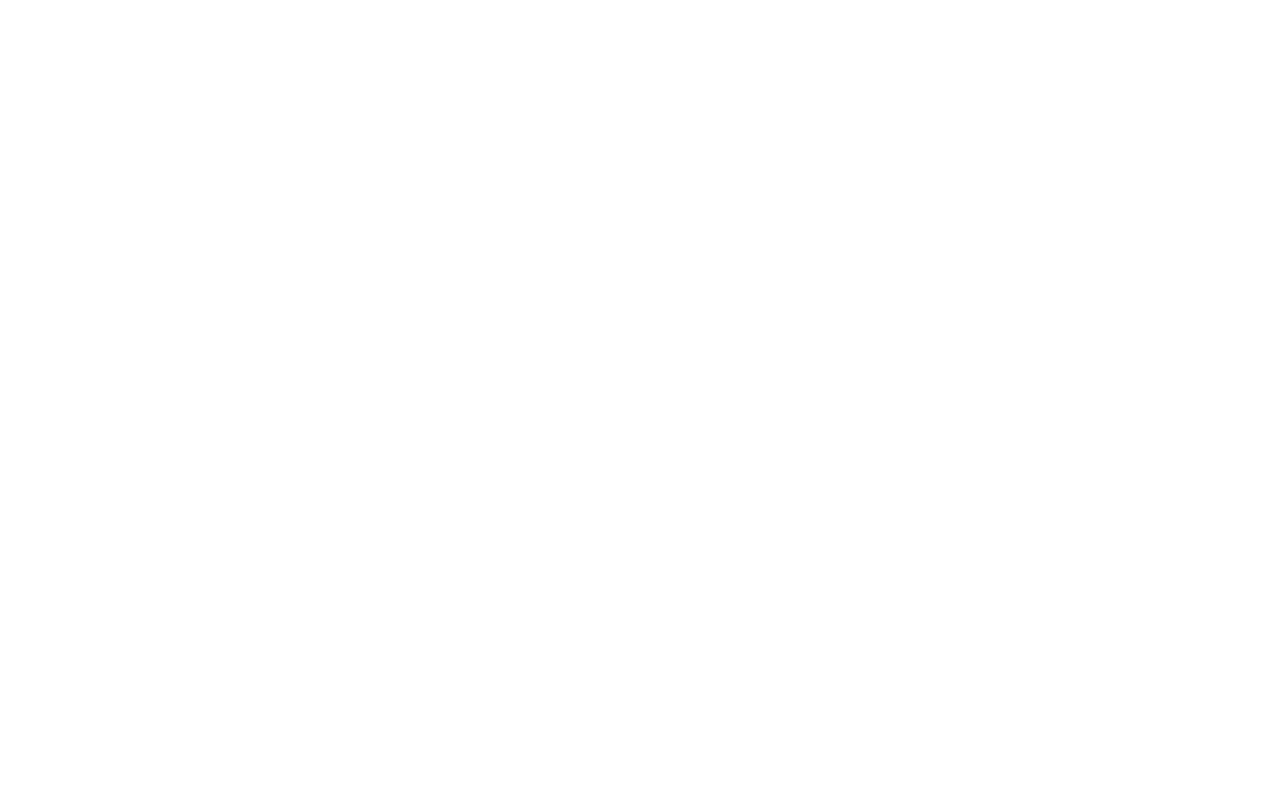
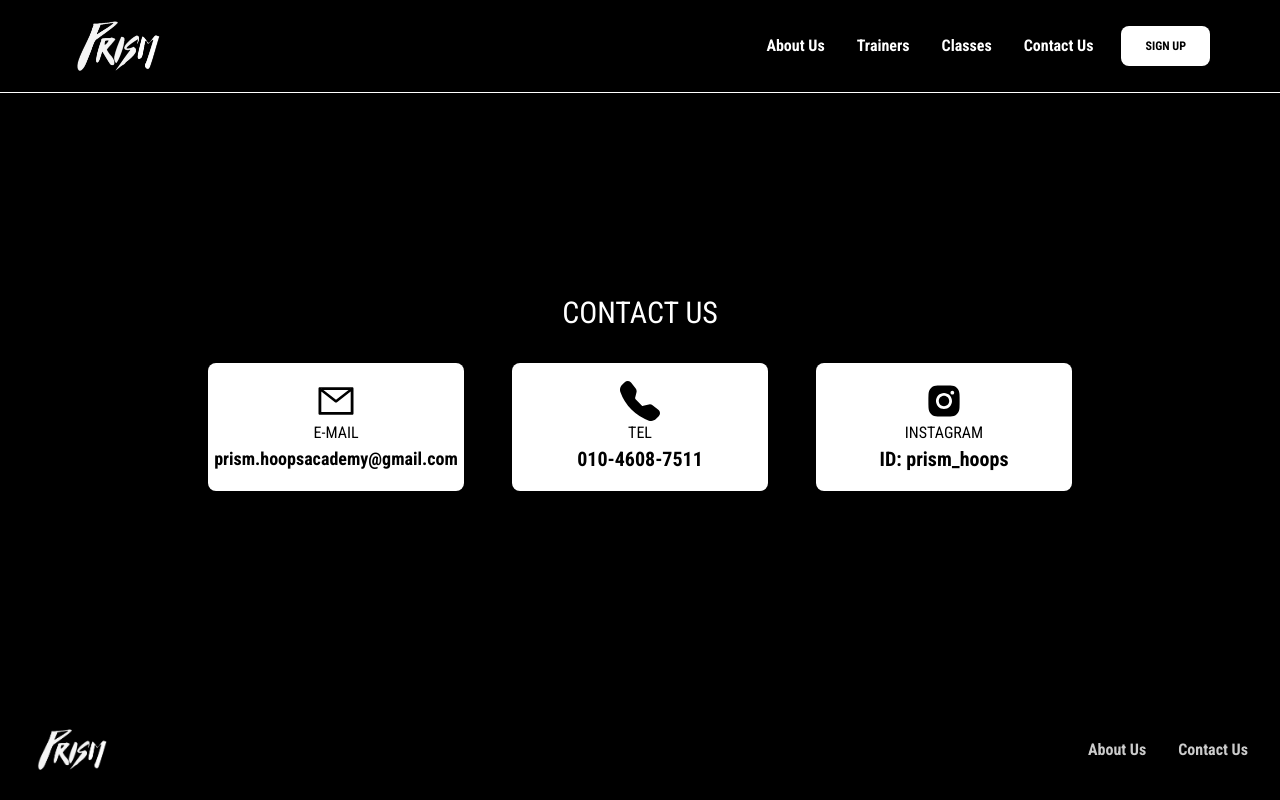
Before and after one commit to scha4/prism-current-site, a React (Vite) app: page /classes in a window 1280 px wide. Before the commit this address had no page. Shown: the top 800 px of the page. Built offline with nearby package versions, Linux system fonts and the light colour scheme.

Commit message:
Add Classes menu

```diff
--- a/src/App.jsx
+++ b/src/App.jsx
@@ -10,6 +10,7 @@
 import ChosunTraining from "./pages/ChosunTraining";
 import PEC from "./pages/PEC";
 import ChungjooYouth from "./pages/ChungjooYouth";
+import Classes from './pages/class/Classes';
 function App() {
   return (
     <>
@@ -19,6 +20,7 @@
         <Route path="/trainers" element={<TrainersPage />}></Route>
         <Route path="/events" element={<EventsPage />}></Route>
         <Route path="/signup" element={<SignUpPage />}></Route>
+        <Route path="/classes" element={<Classes />}></Route>
         <Route path="/contactus" element={<ContactUsPage />}></Route>
         <Route path="/byAnyMeans" element={<ByAnyMeansCamp />}></Route>
         <Route path="/levelUp" element={<LevelUpCamp />}></Route>
--- /dev/null
+++ b/src/components/ClassesInfo.jsx
@@ -0,0 +1,61 @@
+import React from "react";
+import { AiOutlineMail, AiFillInstagram } from "react-icons/ai";
+import { BsFillTelephoneFill } from "react-icons/bs";
+import { RiKakaoTalkFill } from "react-icons/ri";
+function ClassesInfo() {
+  return (
+    <>
+      <div className=" hidden bg-black max-w-full h-[600px] md:flex flex-col items-center justify-center font-display">
+        <div className="text-white flex flex-col items-center gap-6  ">
+          <h3 className="text-3xl">CONTACT US</h3>
+        </div>
+        <div className="flex flex-row justify-center  space-x-12 mt-8  ">
+          <div className="bg-white w-64 h-32 flex flex-col items-center justify-center rounded-lg">
+            <AiOutlineMail size={40} className="fill-black" />
+            <h2>E-MAIL</h2>
+            <h2 className="font-bold text-lg ">prism.hoopsacademy@gmail.com</h2>
+          </div>
+          <div className="bg-white w-64 h-32 flex flex-col items-center justify-center rounded-lg ">
+            <BsFillTelephoneFill size={40} className="fill-black" />
+            <h2>TEL</h2>
+            <h2 className="font-bold text-xl">010-4608-7511</h2>
+          </div>
+          <div className="bg-white w-64 h-32 flex flex-col items-center justify-center rounded-lg ">
+            <AiFillInstagram size={40} className="fill-black" />
+            <h2>INSTAGRAM</h2>
+            <h2 className="font-bold text-xl">ID: prism_hoops</h2>
+          </div>
+        </div>
+      </div>
+      {/* mobile */}
+      <div className="md:hidden ">
+        <div className=" bg-black max-w-full h-[900px] flex flex-col items-center justify-center">
+          <div className="text-white flex flex-col items-center gap-6  ">
+            <h3 className="text-3xl">CONTACT US</h3>
+          </div>
+          <div className="flex flex-col justify-center space-y-12 mt-9 ">
+            <div className="bg-white w-64 h-32 flex flex-col items-center justify-center rounded-lg">
+              <AiOutlineMail size={40} className="fill-black" />
+              <h2>E-MAIL</h2>
+              <h2 className="font-bold text-sm ">
+                prism.hoopsacademy@gmail.com
+              </h2>
+            </div>
+            <div className="bg-white w-64 h-32 flex flex-col items-center justify-center rounded-lg ">
+              <BsFillTelephoneFill size={40} className="fill-black" />
+              <h2>TEL</h2>
+              <h2 className="font-bold text-xl">010-4608-7511</h2>
+            </div>
+            <div className="bg-white w-64 h-32 flex flex-col items-center justify-center rounded-lg ">
+              <AiFillInstagram size={40} className="fill-black" />
+              <h2>INSTAGRAM</h2>
+              <h2 className="font-bold text-xl">ID: prism_hoops</h2>
+            </div>
+          </div>
+        </div>
+      </div>
+    </>
+  );
+}
+
+export default ClassesInfo;
--- a/src/components/NavbarMain.jsx
+++ b/src/components/NavbarMain.jsx
@@ -35,6 +35,11 @@
       <Typography as="li" className="p-1 font-bold  py-2 ">
         <a href="/trainers" className="flex items-center font-display">
           Trainers
+        </a>
+      </Typography>
+      <Typography as="li" className="p-1 font-bold py-2  ">
+        <a href="/classes" className="flex items-center font-display">
+          Classes
         </a>
       </Typography>
       <Typography as="li" className="p-1 font-bold py-2  ">
--- /dev/null
+++ b/src/pages/class/Classes.jsx
@@ -0,0 +1,15 @@
+import React from "react";
+import NavbarMain from "../../components/NavbarMain";
+import Footer from "../../components/Footer";
+import ClassesInfo from "../../components/ClassesInfo";
+function Classes() {
+  return (
+    <>
+      <NavbarMain />
+      <ClassesInfo />
+      <Footer />
+    </>
+  );
+}
+
+export default Classes;
```
